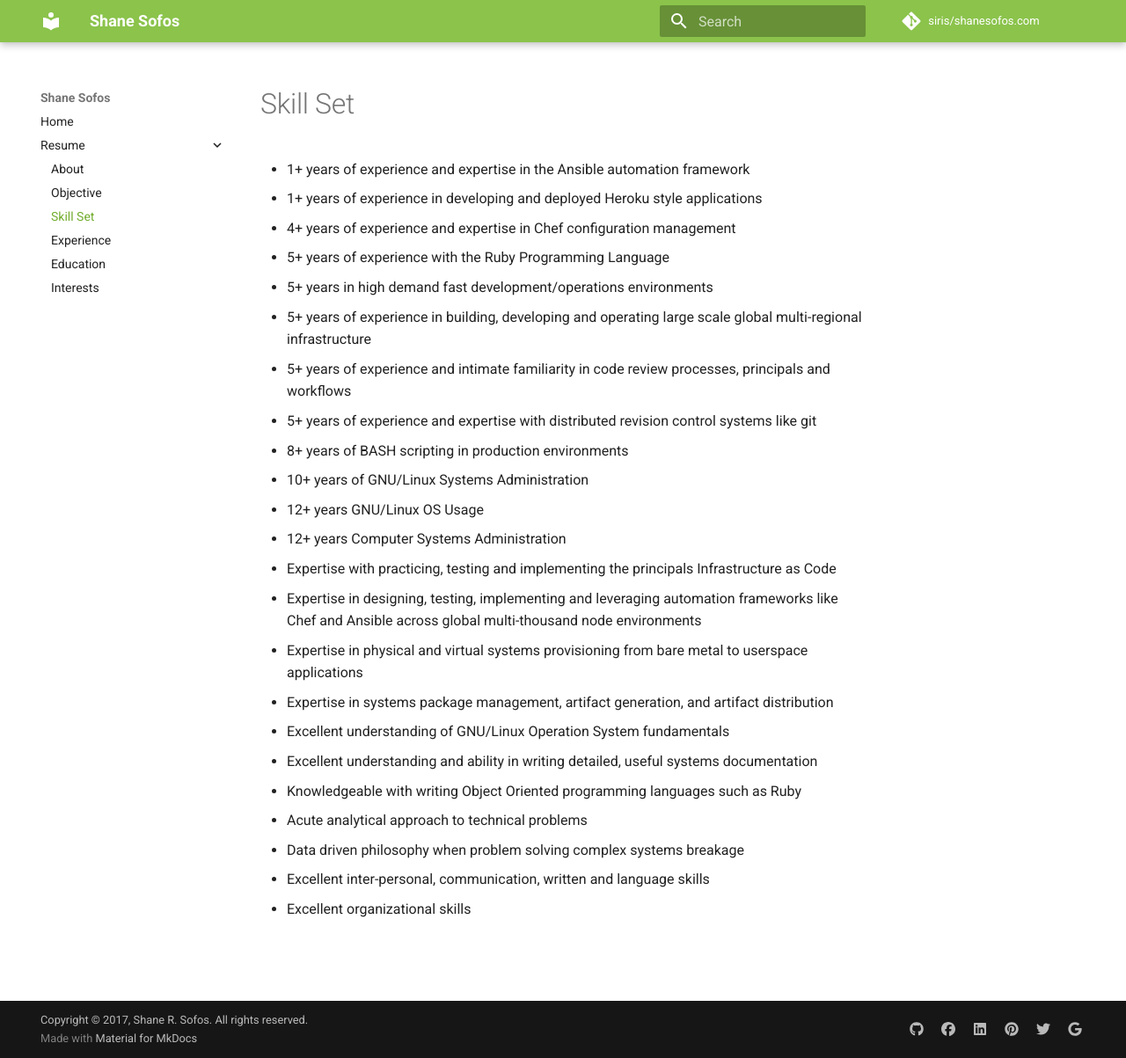
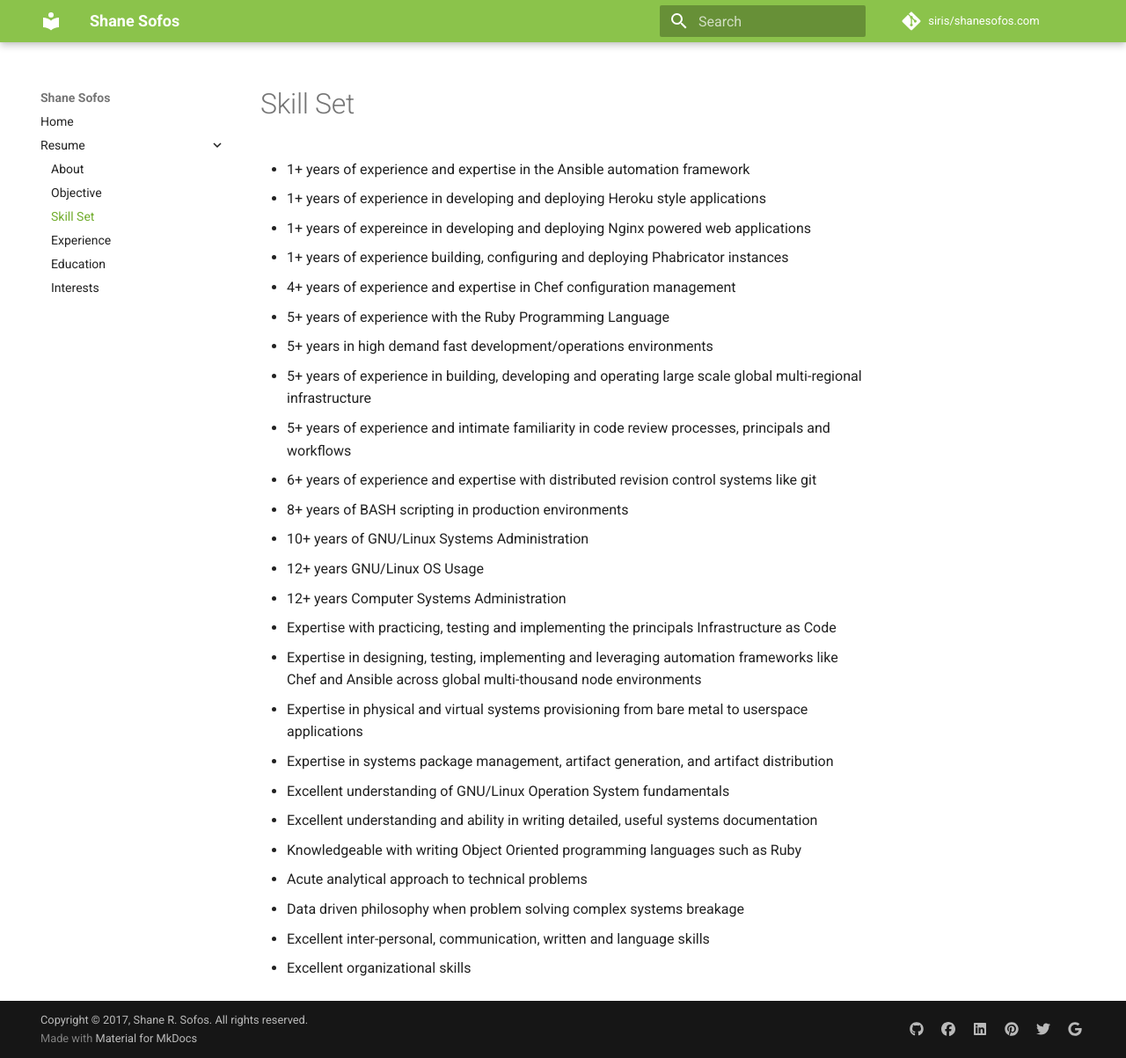
Before and after one commit to siris/shanesofos.com, an MkDocs documentation site: the page built from mkdocs/resume/skillset.md, in a window 1280 px wide and 1203 px high. Shown: the whole window at 88% size. Built offline with MkDocs 1.6.1 and Material for MkDocs 9.7.7, drawn with Linux system fonts in a browser that asks for light colours; comment, search, counter and statistics services are not loaded; old or Windows-style settings are respelled for this version of MkDocs.

Commit message:
adding horizontal line to title in resume_generate and updated experience and skillset resume docs

```diff
--- a/mkdocs/resume/skillset.md
+++ b/mkdocs/resume/skillset.md
@@ -2,13 +2,15 @@
 =========
 
 * 1+ years of experience and expertise in the Ansible automation framework
-* 1+ years of experience in developing and deployed Heroku style applications
+* 1+ years of experience in developing and deploying Heroku style applications
+* 1+ years of expereince in developing and deploying Nginx powered web applications
+* 1+ years of experience building, configuring and deploying Phabricator instances
 * 4+ years of experience and expertise in Chef configuration management
 * 5+ years of experience with the Ruby Programming Language
 * 5+ years in high demand fast development/operations environments
 * 5+ years of experience in building, developing and operating large scale global multi-regional infrastructure
 * 5+ years of experience and intimate familiarity in code review processes, principals and workflows
-* 5+ years of experience and expertise with distributed revision control systems like git
+* 6+ years of experience and expertise with distributed revision control systems like git
 * 8+ years of BASH scripting in production environments
 * 10+ years of GNU/Linux Systems Administration
 * 12+ years GNU/Linux OS Usage
```
Also changed, not shown: mkdocs/resume/experience.md (+1 -1 lines), 1 other file.
